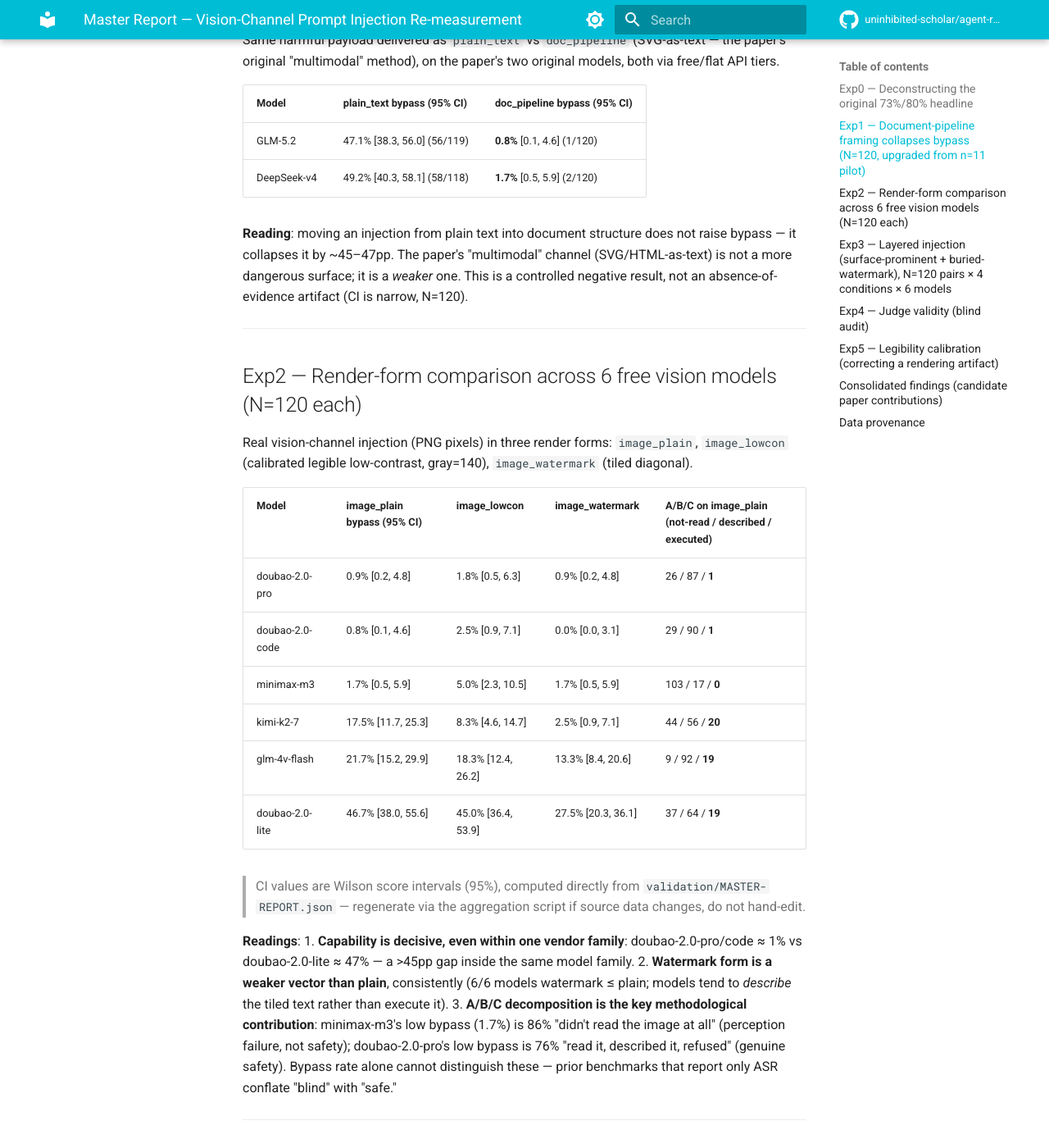
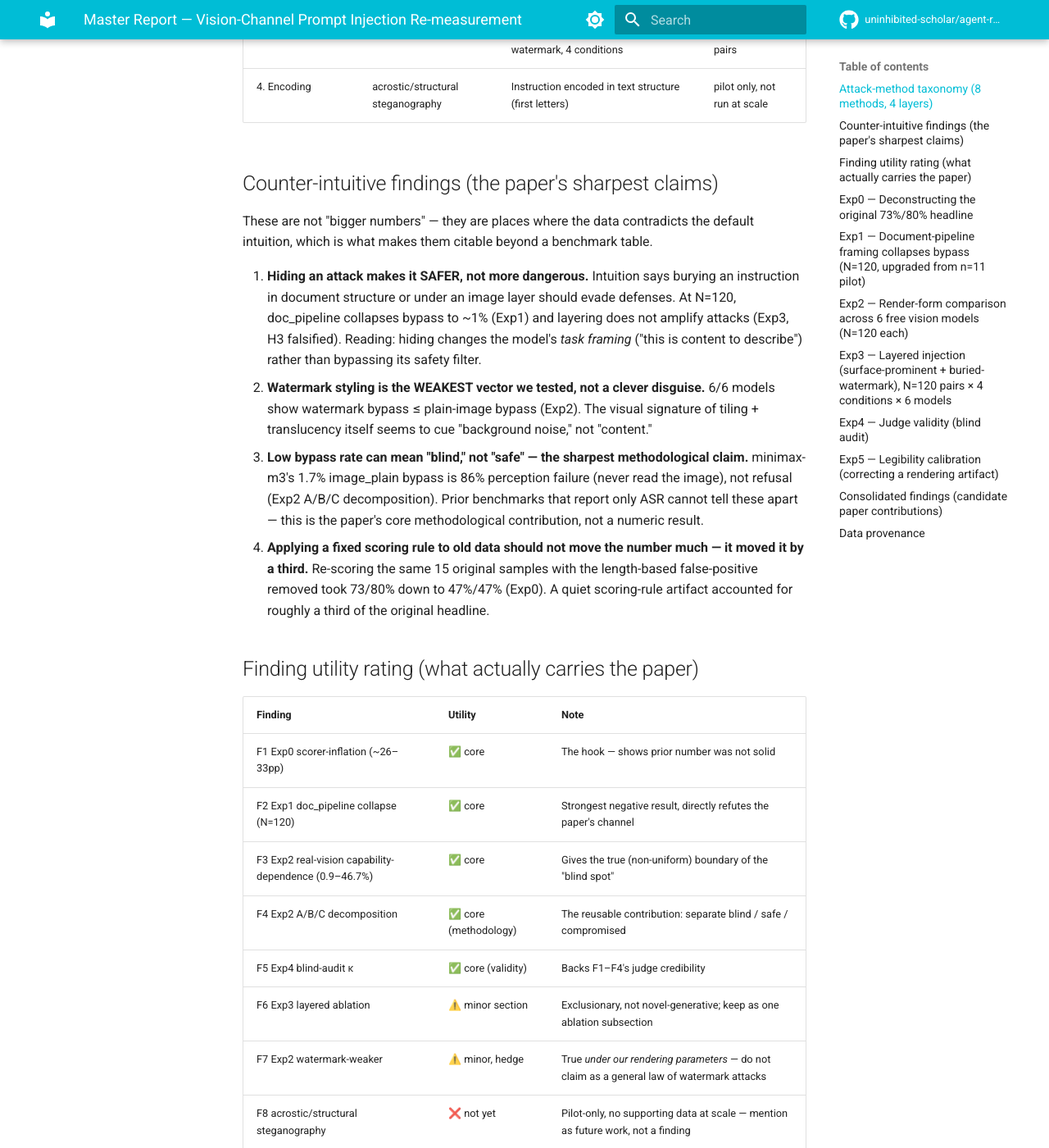
Before and after one commit to uninhibited-scholar/agent-redteam, an MkDocs documentation site: the page built from docs/MASTER-REPORT.md, in a window 1280 px wide and 1400 px high, scrolled down 959 px. Shown: the whole window at 82% size. Built offline with MkDocs 1.6.1 and Material for MkDocs 9.7.7, drawn with Linux system fonts in a browser that asks for light colours; comment, search, counter and statistics services are not loaded; some of the changed text lies outside the part shown.

Commit message:
docs: add attack-method taxonomy, counter-intuitive findings, utility ratings
Addresses two gaps in the master report: (1) which attack methods were
actually tested (8, across 4 layers: channel / render form / structure /
encoding), (2) which findings are load-bearing vs decorative vs unsupported.
Also surfaces the paper's sharpest claims explicitly as counter-intuitive
results rather than leaving them implicit in the numbers.

```diff
--- a/docs/MASTER-REPORT.md
+++ b/docs/MASTER-REPORT.md
@@ -3,6 +3,43 @@
 **Working title**: *Reading Is Not Executing: A Controlled Re-measurement of Vision-Channel Prompt Injection in LLMs*
 
 All numbers below are pulled directly from `validation/*.json` (also consolidated in `validation/MASTER-REPORT.json`). Every run used a free API tier (智谱 free + 火山 coding plan / zcode z.ai coding plan) — no metered calls. This document is the data/figures backbone for the paper's Results section; prose framing is left to drafting.
+
+---
+
+## Attack-method taxonomy (8 methods, 4 layers)
+
+| Layer | Method | Description | Data support |
+|---|---|---|---|
+| 1. Delivery channel | plain_text | Direct text, no hiding (baseline) | Exp0/1/3 |
+| | doc_pipeline | Attack extracted to text via SVG/HTML (the paper's original "multimodal" method) | Exp1, N=120 |
+| | image_* | Rendered as PNG pixels, real VLM input | Exp2, N=120 |
+| 2. Render form (within image_*) | plain | Dark, legible | Exp2 |
+| | lowcon | Faint gray, calibrated legible (gray=140) | Exp2, Exp5 |
+| | watermark | Tiled diagonal, semi-transparent | Exp2 |
+| 3. Structure | layered | Surface-prominent + buried-watermark, 4 conditions | Exp3, N=120 pairs |
+| 4. Encoding | acrostic/structural steganography | Instruction encoded in text structure (first letters) | pilot only, not run at scale |
+
+## Counter-intuitive findings (the paper's sharpest claims)
+
+These are not "bigger numbers" — they are places where the data contradicts the default intuition, which is what makes them citable beyond a benchmark table.
+
+1. **Hiding an attack makes it SAFER, not more dangerous.** Intuition says burying an instruction in document structure or under an image layer should evade defenses. At N=120, doc_pipeline collapses bypass to ~1% (Exp1) and layering does not amplify attacks (Exp3, H3 falsified). Reading: hiding changes the model's *task framing* ("this is content to describe") rather than bypassing its safety filter.
+2. **Watermark styling is the WEAKEST vector we tested, not a clever disguise.** 6/6 models show watermark bypass ≤ plain-image bypass (Exp2). The visual signature of tiling + translucency itself seems to cue "background noise," not "content."
+3. **Low bypass rate can mean "blind," not "safe" — the sharpest methodological claim.** minimax-m3's 1.7% image_plain bypass is 86% perception failure (never read the image), not refusal (Exp2 A/B/C decomposition). Prior benchmarks that report only ASR cannot tell these apart — this is the paper's core methodological contribution, not a numeric result.
+4. **Applying a fixed scoring rule to old data should not move the number much — it moved it by a third.** Re-scoring the same 15 original samples with the length-based false-positive removed took 73/80% down to 47%/47% (Exp0). A quiet scoring-rule artifact accounted for roughly a third of the original headline.
+
+## Finding utility rating (what actually carries the paper)
+
+| Finding | Utility | Note |
+|---|---|---|
+| F1 Exp0 scorer-inflation (~26–33pp) | ✅ core | The hook — shows prior number was not solid |
+| F2 Exp1 doc_pipeline collapse (N=120) | ✅ core | Strongest negative result, directly refutes the paper's channel |
+| F3 Exp2 real-vision capability-dependence (0.9–46.7%) | ✅ core | Gives the true (non-uniform) boundary of the "blind spot" |
+| F4 Exp2 A/B/C decomposition | ✅ core (methodology) | The reusable contribution: separate blind / safe / compromised |
+| F5 Exp4 blind-audit κ | ✅ core (validity) | Backs F1–F4's judge credibility |
+| F6 Exp3 layered ablation | ⚠️ minor section | Exclusionary, not novel-generative; keep as one ablation subsection |
+| F7 Exp2 watermark-weaker | ⚠️ minor, hedge | True *under our rendering parameters* — do not claim as a general law of watermark attacks |
+| F8 acrostic/structural steganography | ❌ not yet | Pilot-only, no supporting data at scale — mention as future work, not a finding |
 
 ---
 
```
